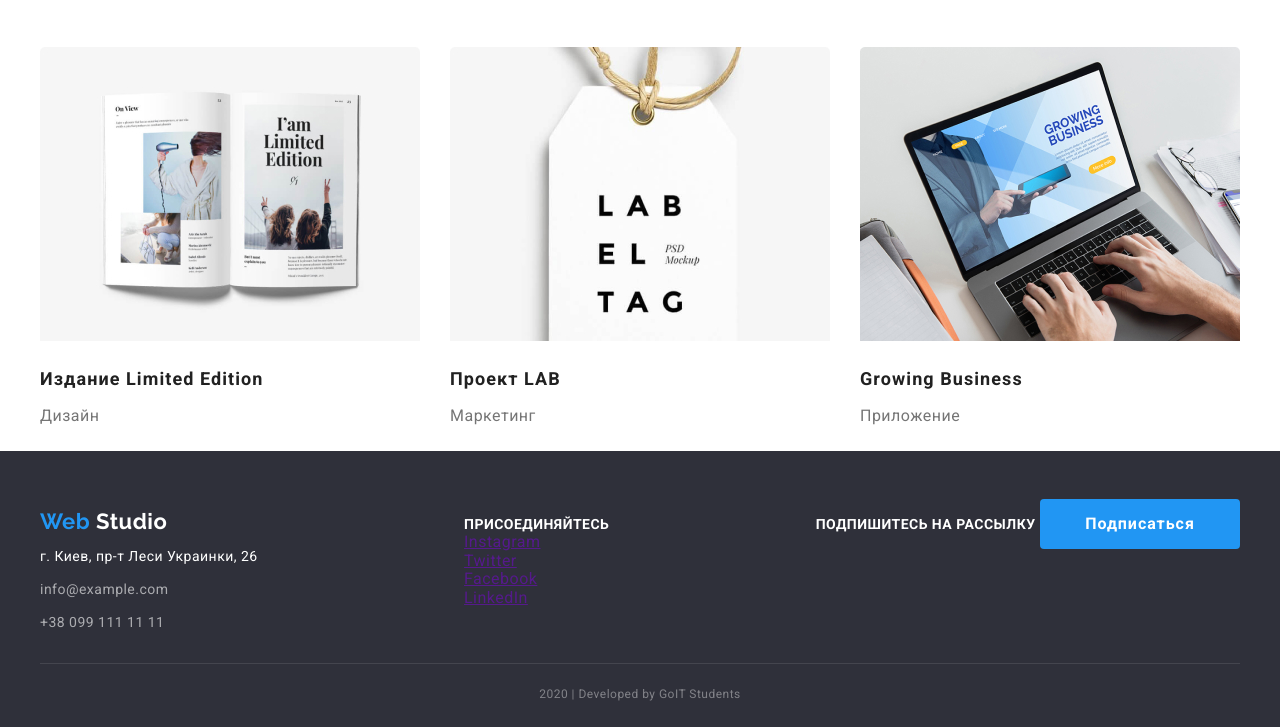
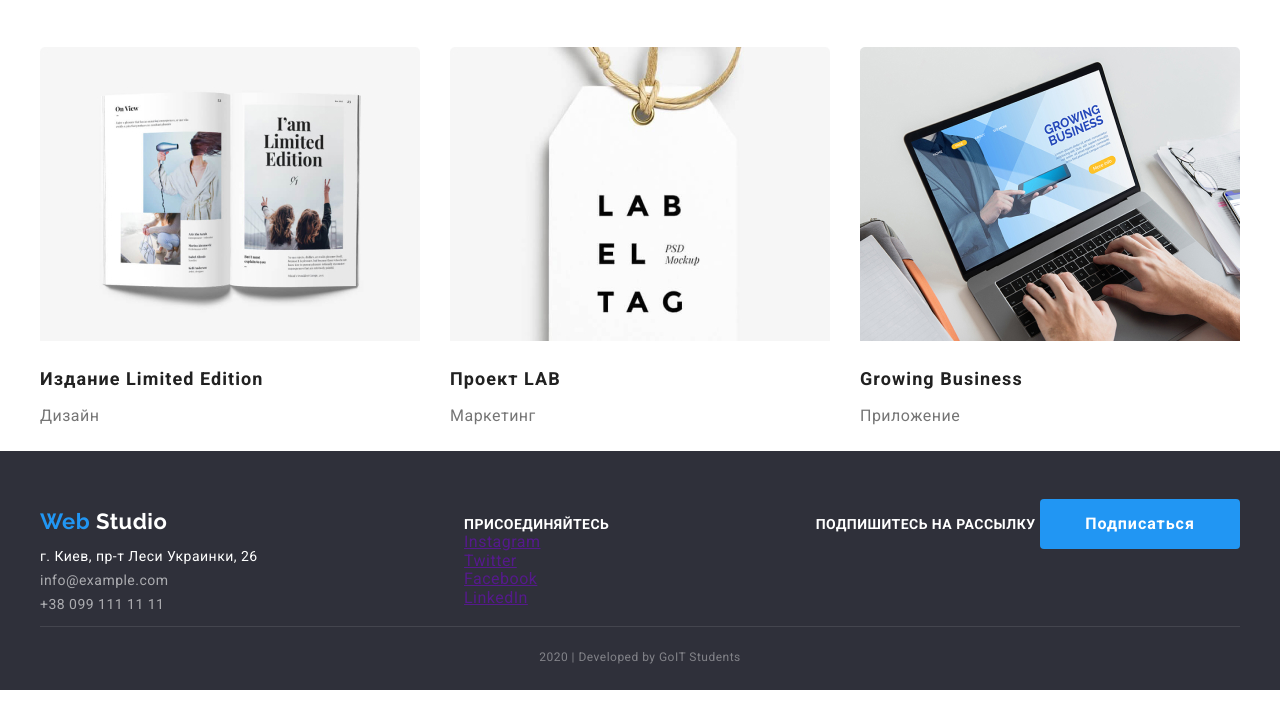
Before and after one commit to Zalli87/goit-markup-hw-03, a plain HTML site: page portfolio.html in a window 1280 px wide. Shown: the part 1060-1787 px from the top of the page. After the commit the page ends 1750 px from the top, so only its background shows below. Drawn offline with nearby package versions, Linux system fonts and the light colour scheme.

Commit message:
добавляет обновленный футтер

```diff
--- a/css/styles.css
+++ b/css/styles.css
@@ -247,7 +247,6 @@ ul {
 }
 /* Button */
 button {
-  margin-bottom: 50px;
   border-radius: 4px;
   min-width: 73px;
   padding-top: 6px;
@@ -288,6 +287,7 @@ button:focus {
 .filter {
   display: flex;
   justify-content: center;
+  margin-bottom: 50px;
 }
 
 .filter .item:not(:last-child) {
@@ -362,22 +362,25 @@ button:focus {
 .footer-logo > span {
   color: var(--accent-color);
 }
-.address {
-  margin: 0;
-  color: var(--white-color);
+
+address {
   font-style: normal;
   font-size: 14px;
   line-height: 1.71;
 }
-.address > span.mail {
-  display: block;
+.address {
+  margin-top: 0;
+  margin-bottom: 9px;
+  color: var(--white-color);
+}
+.mail {
   color: rgba(255, 255, 255, 0.6);
-  margin-top: 9px;
+  margin-top: 0;
   margin-bottom: 9px;
 }
-.address > span.tel {
-  display: block;
+.tel {
   color: rgba(255, 255, 255, 0.6);
+  margin-top: 0;
   margin-bottom: 28px;
 }
 .page-footer b {
```
Also changed, not shown: index.html (+8 -9 lines).
